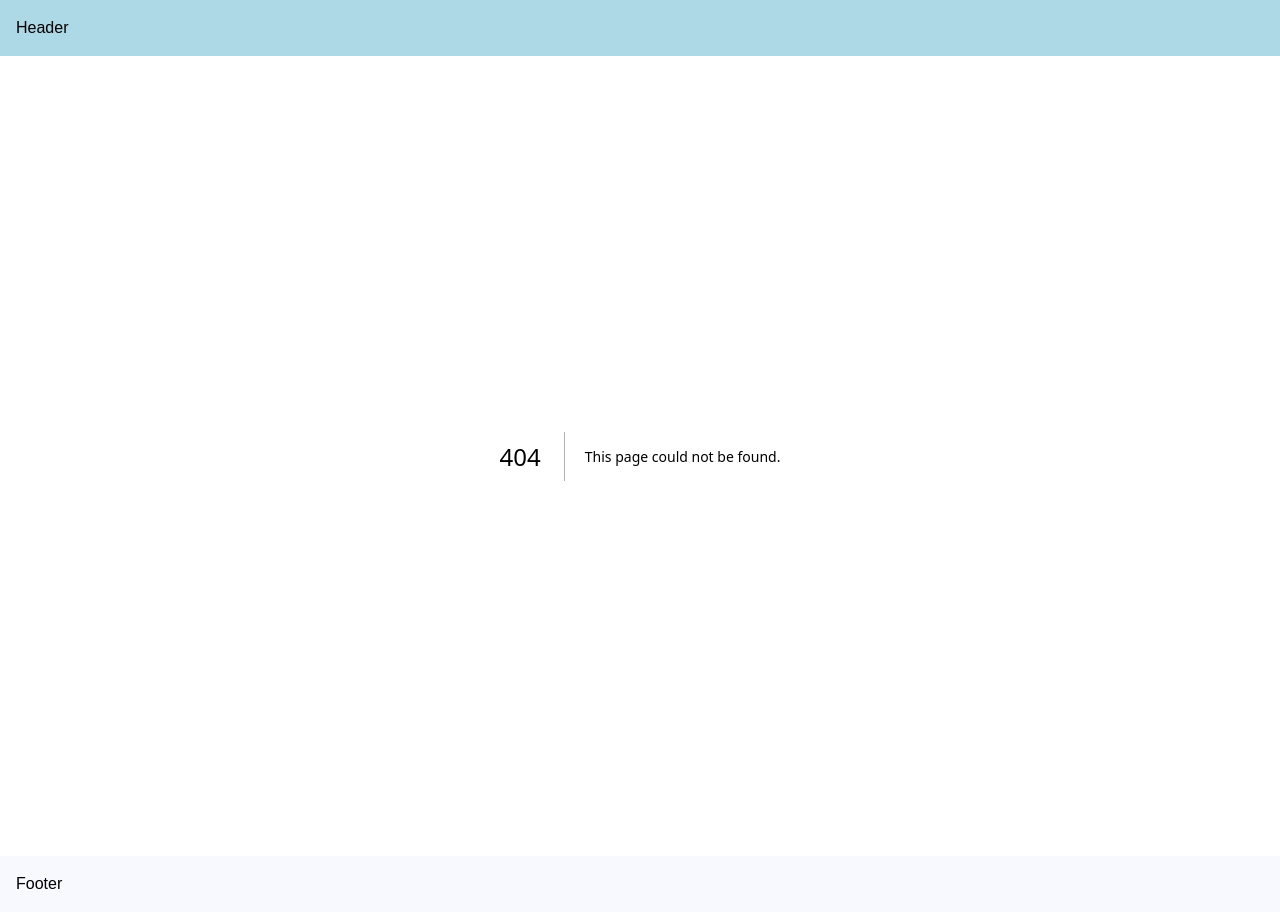
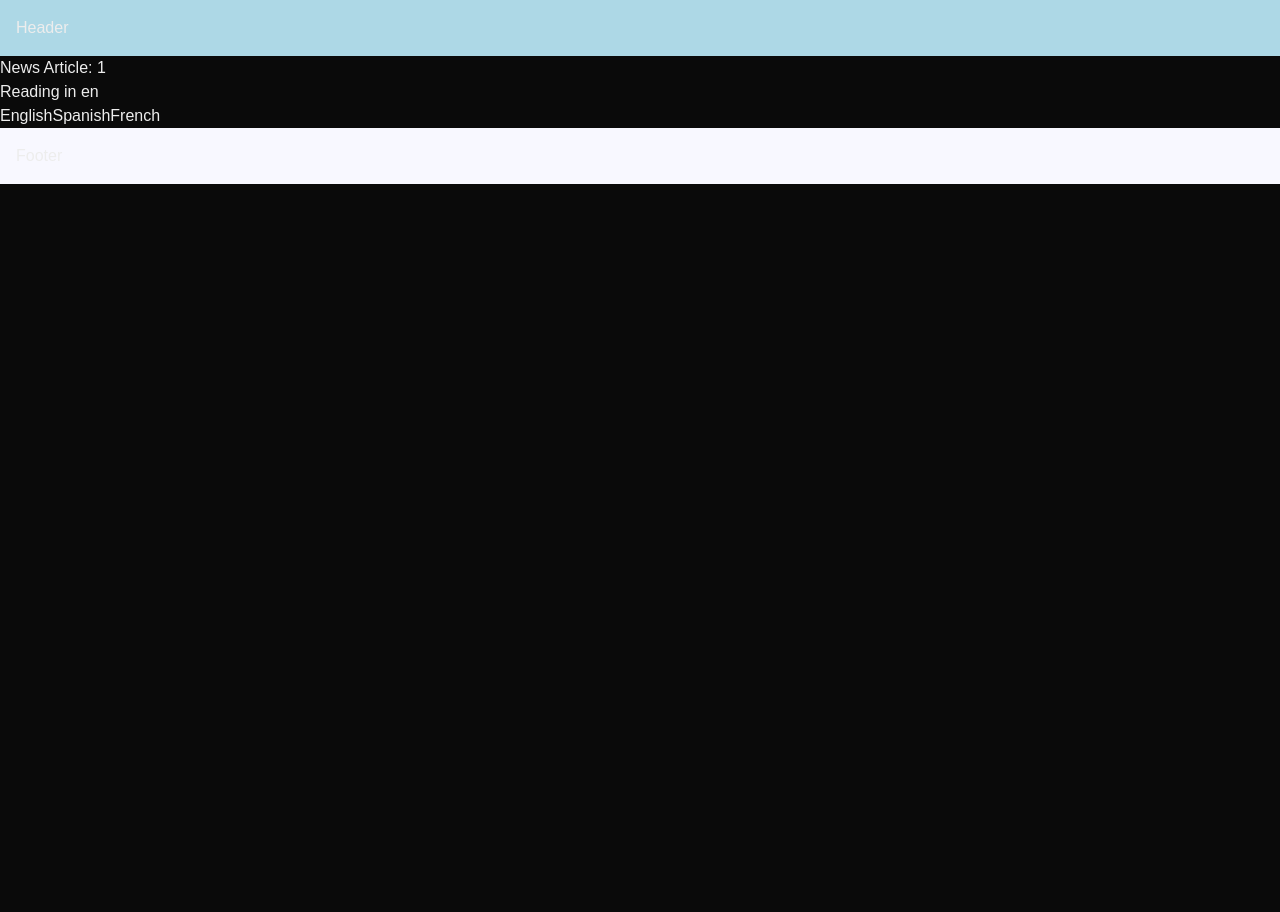
Before and after one commit to teja-afk/nextjs-practise, a Next.js app: page /articles/1 in a window 1280 px wide. Before the commit this address had no page. After the commit the page ends 800 px from the top, so only its background shows below. Built offline with nearby package versions, Linux system fonts and the light colour scheme.

Commit message:
add: params and searchParams server side render

```diff
--- /dev/null
+++ b/app/articles/[articleId]/page.tsx
@@ -0,0 +1,26 @@
+"use client";
+import Link from "next/link";
+import { use } from "react";
+
+export default function NewsArticle({
+  params,
+  searchParams,
+}: {
+  params: Promise<{ articleId: string }>;
+  searchParams: Promise<{ lang?: "en" | "es" | "fr" }>;
+}) {
+  const { articleId } = use(params);
+  const { lang = "en" } = use(searchParams);
+  return (
+    <div>
+      <h1>News Article: {articleId}</h1>
+      <p>Reading in {lang}</p>
+
+      <div>
+        <Link href={`/articles/${articleId}?lang=en`}>English</Link>
+        <Link href={`/articles/${articleId}?lang=es`}>Spanish</Link>
+        <Link href={`/articles/${articleId}?lang=fr`}>French</Link>
+      </div>
+    </div>
+  );
+}
--- a/app/page.tsx
+++ b/app/page.tsx
@@ -2,10 +2,12 @@
 
 export default function Home() {
   return (
-    <div>
+    <>
       <h1>Hello from the Home Page</h1>
       <Link href="/about">About</Link>
       <Link href="/products">Products</Link>
-    </div>
+      <Link href="/articles/breaking-new-123?lang=en">Read in English</Link>
+      <Link href="/articles/breaking-new-123?lang=fr">Read in French</Link>
+    </>
   );
 }
```
